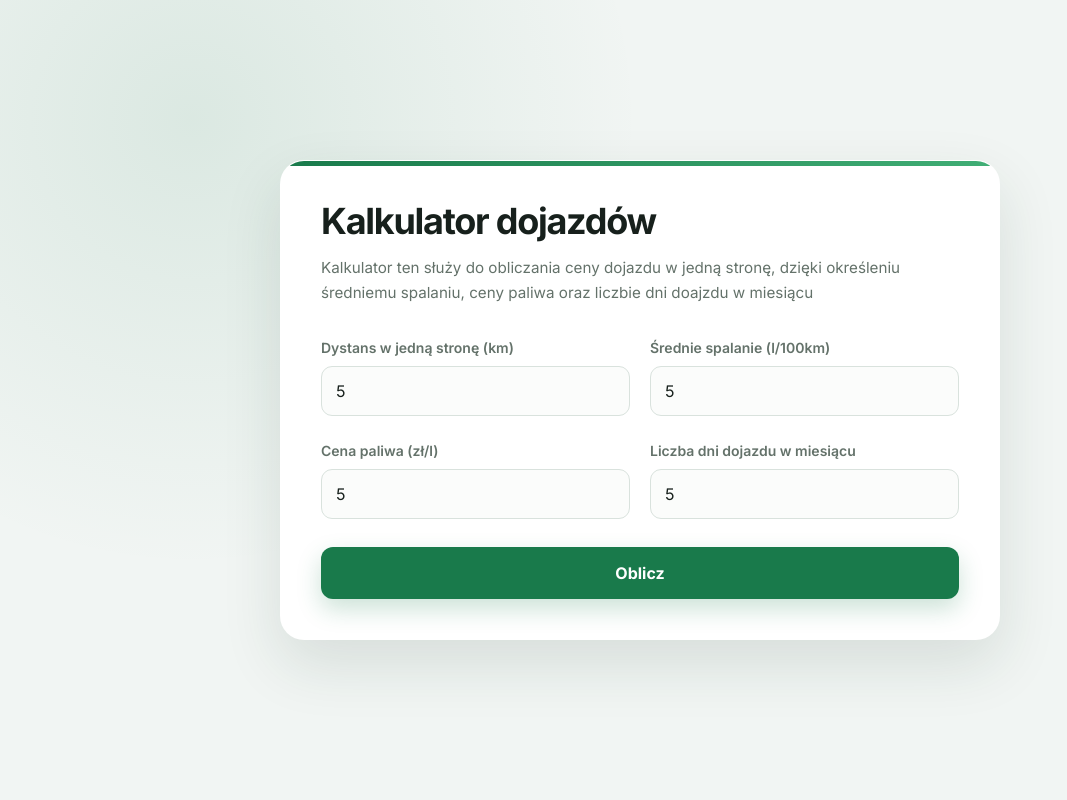
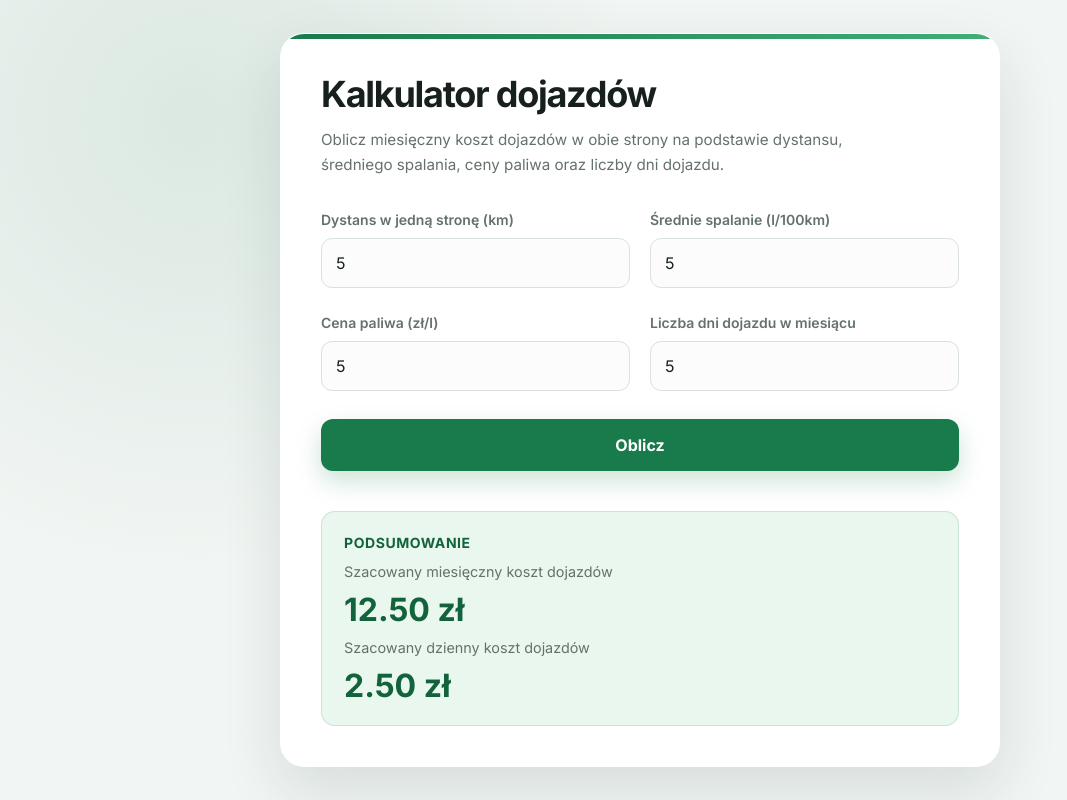
Before and after one commit to AcePeQ/Master.dev-mini-projects, a plain HTML site: page commute-calculator/index.html in a window 1280 px wide. Both pictures are taken after typing "5", "5", "5", "5" into the empty fields and a click on the button "Oblicz". Shown: the whole page, without its empty margins (0-1067 px from the left). Drawn offline with Linux system fonts and the light colour scheme.

Commit message:
feat: update commute calculator with improved form validation and summary calculations

```diff
--- a/commute-calculator/index.html
+++ b/commute-calculator/index.html
@@ -14,35 +14,37 @@
     <div class="wrapper">
       <hgroup>
         <h1>Kalkulator dojazdów</h1>
-        <p>Kalkulator ten służy do obliczania ceny dojazdu w jedną stronę, dzięki określeniu średniemu spalaniu, ceny
-          paliwa oraz liczbie dni doajzdu w miesiącu</p>
+        <p>Oblicz miesięczny koszt dojazdów w obie strony na podstawie dystansu, średniego spalania, ceny paliwa oraz
+          liczby dni dojazdu.</p>
       </hgroup>
 
 
       <form action="" method="get" id="commute-form" class="commute-form">
         <div class="input-row">
           <label for="distance" class="label">Dystans w jedną stronę (km)</label>
-          <input type="number" id="distance" name="distance" required aria-invalid="false"
+          <input min="0" step="0.01" type="number" id="distance" name="distance" required aria-invalid="false"
             aria-describedby="distance-error" />
           <p id="distance-error" class="input-error hidden"></p>
         </div>
 
         <div class="input-row">
           <label for="average" class="label">Średnie spalanie (l/100km)</label>
-          <input type="number" id="average" name="average" required aria-invalid="false"
+          <input type="number" min="0" step="0.01" id="average" name="average" required aria-invalid="false"
             aria-describedby="average-error" />
           <p id="average-error" class="input-error hidden"></p>
         </div>
 
         <div class="input-row">
           <label for="price" class="label">Cena paliwa (zł/l)</label>
-          <input type="number" id="price" name="price" required aria-invalid="false" aria-describedby="price-error" />
+          <input type="number" min="0" step="0.01" id="price" name="price" required aria-invalid="false"
+            aria-describedby="price-error" />
           <p id="price-error" class="input-error hidden"></p>
         </div>
 
         <div class=" input-row">
           <label for="days" class="label">Liczba dni dojazdu w miesiącu</label>
-          <input type="number" id="days" name="days" required aria-invalid="false" aria-describedby="days-error" />
+          <input type="number" min="0" step="1" id="days" name="days" required aria-invalid="false"
+            aria-describedby="days-error" />
           <p id="days-error" class="input-error hidden"></p>
         </div>
 
@@ -50,10 +52,13 @@
       </form>
 
 
-      <section class="summary" aria-labelledby="summary-title" aria-live="polite" hidden>
+      <section id="summary-section" class="summary" aria-labelledby="summary-title" aria-live="polite" hidden>
         <h2 id="summary-title">Podsumowanie</h2>
         <p>Szacowany miesięczny koszt dojazdów</p>
         <output id="monthly-cost" for="distance average price days">0,00 zł</output>
+
+        <p>Szacowany dzienny koszt dojazdów</p>
+        <output id="daily-cost" for="distance average price days">0,00 zł</output>
       </section>
     </div>
   </main>
--- a/commute-calculator/script.js
+++ b/commute-calculator/script.js
@@ -1,14 +1,49 @@
 function init() {
-  const commuteFormEl = document.querySelector("#commute-form")
+  const commuteFormEl = document.querySelector("#commute-form");
+  const summarySectionEl = document.querySelector("#summary-section");
+  const montlyCostOutputEl = document.querySelector("#monthly-cost");
+  const dailyCostOutputEl = document.querySelector("#daily-cost");
 
   function handleFormSubmit(event) {
     event.preventDefault();
 
     const formData = new FormData(event.currentTarget);
-    const formObject = Object.fromEntries(formData.entries());
+    const formObject = normalizeFormData(formData);
 
-    console.log(formData)
-    console.log(formObject)
+    const totalMonthCost = calculateMonthCost(formObject.distance, formObject.average, formObject.price, formObject.days);
+    const totalDailyCost = calculateDailyCost(formObject.distance, formObject.average, formObject.price);
+
+    renderSummary(totalMonthCost, totalDailyCost);
+  }
+
+  function renderSummary(totalMonthCost, totalDailyCost) {
+    const isSummaryHidden = summarySectionEl.hidden;
+
+    if (isSummaryHidden) {
+      summarySectionEl.hidden = false;
+    }
+
+    montlyCostOutputEl.textContent = `${totalMonthCost.toFixed(2)} zł`;
+    dailyCostOutputEl.textContent = `${totalDailyCost.toFixed(2)} zł`
+  }
+
+  function calculateMonthCost(distance, average, price, days) {
+    return (2 * distance * days * average * price) / 100
+  }
+
+  function calculateDailyCost(distance, average, price) {
+    return (2 * distance * 1 * average * price) / 100
+  }
+
+  function normalizeFormData(formData) {
+    const entries = [...formData.entries()];
+    const numericEntries = entries.map((convertStringValuesToNumberic));
+    return Object.fromEntries(numericEntries);
+  }
+
+  function convertStringValuesToNumberic(entry) {
+    const [key, value] = entry;
+    return [key, Number(value)];
   }
 
   commuteFormEl.addEventListener("submit", handleFormSubmit)
```
